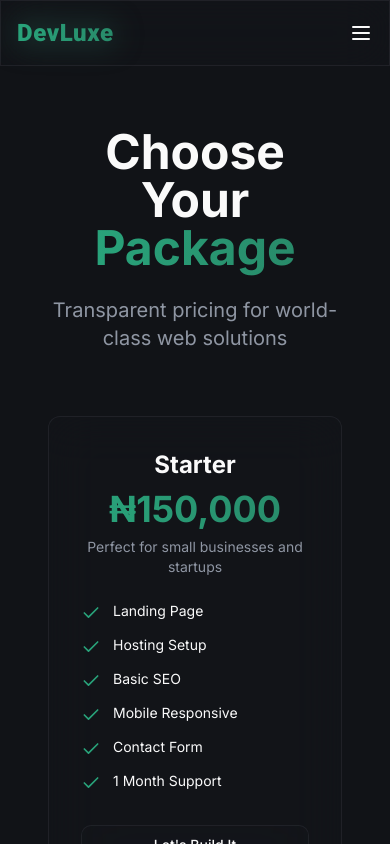
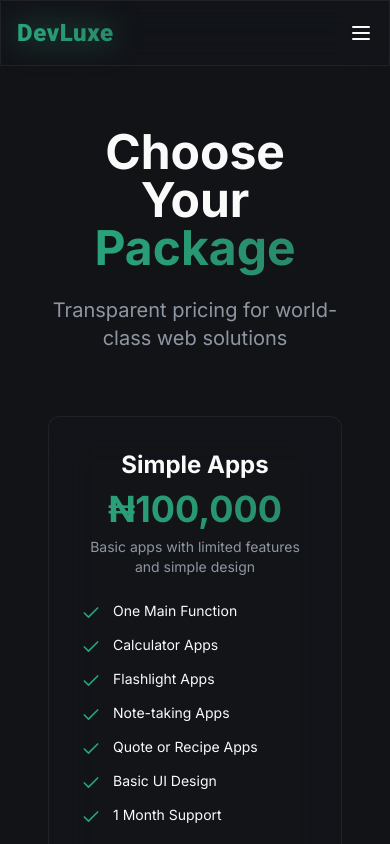
Before and after one commit to malcryptt/ZexLabs, a React (Vite) app: page /pricing in a window 390 px wide. Shown: the top 844 px of the page. Built offline with nearby package versions, Linux system fonts and the light colour scheme; the HTML template or start-up script is replaced by a standard one.

Commit message:
Add mobile app pricing section

```diff
--- a/src/pages/Pricing.tsx
+++ b/src/pages/Pricing.tsx
@@ -6,6 +6,20 @@ import { Link } from "react-router-dom";
 
 const Pricing = () => {
   const packages = [
+    {
+      name: "Simple Apps",
+      price: "₦100,000",
+      description: "Basic apps with limited features and simple design",
+      features: [
+        "One Main Function",
+        "Calculator Apps",
+        "Flashlight Apps",
+        "Note-taking Apps",
+        "Quote or Recipe Apps",
+        "Basic UI Design",
+        "1 Month Support",
+      ],
+    },
     {
       name: "Starter",
       price: "₦150,000",
@@ -66,7 +80,7 @@ const Pricing = () => {
             </p>
           </div>
 
-          <div className="grid grid-cols-1 md:grid-cols-3 gap-8 max-w-6xl mx-auto">
+          <div className="grid grid-cols-1 md:grid-cols-2 lg:grid-cols-4 gap-8 max-w-7xl mx-auto">
             {packages.map((pkg, index) => (
               <div
                 key={index}
```
